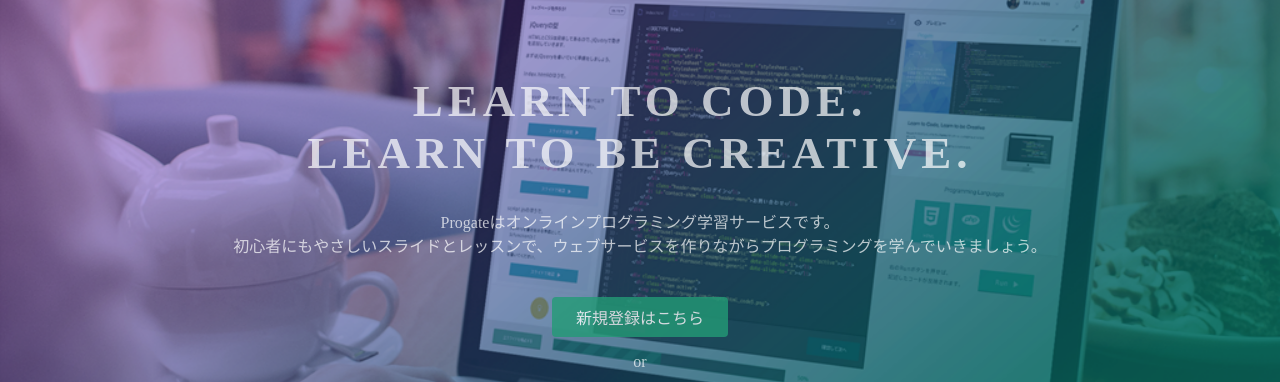
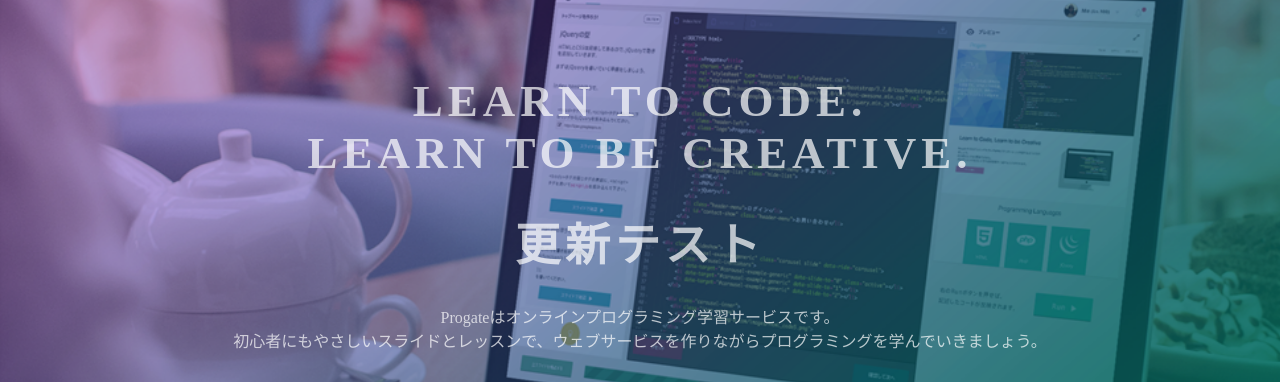
Before and after one commit to tmarunaga/tmarunaga.github.io, a plain HTML site: page index.html in a window 1280 px wide. Shown: the part 135-517 px from the top of the page. Drawn offline with Linux system fonts and the light colour scheme.

Commit message:
Update index.html

```diff
--- a/index.html
+++ b/index.html
@@ -24,6 +24,7 @@
   <div class="top-wrapper">
     <div class="container">
       <h1>LEARN TO CODE.<br>LEARN TO BE CREATIVE.</h1>
+      <h1>更新テスト</h1>
       <p>Progateはオンラインプログラミング学習サービスです。<br>初心者にもやさしいスライドとレッスンで、ウェブサービスを作りながらプログラミングを学んでいきましょう。</p>
       <div class="btn-wrapper">
         <a href="#" class="btn signup">新規登録はこちら</a>
```
